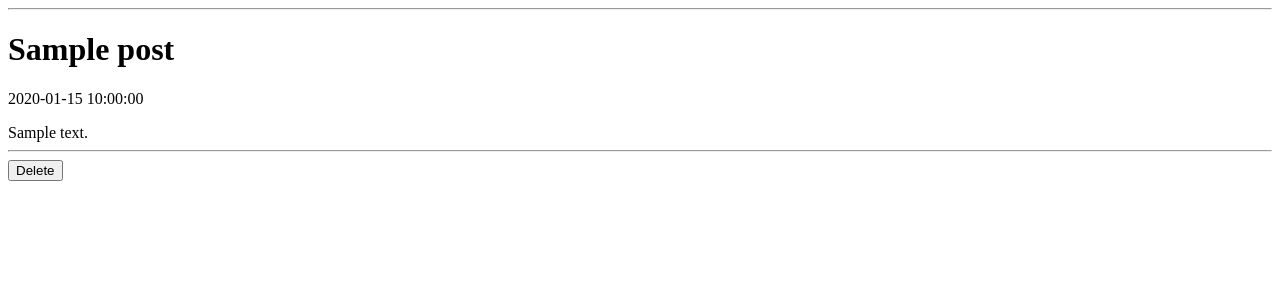
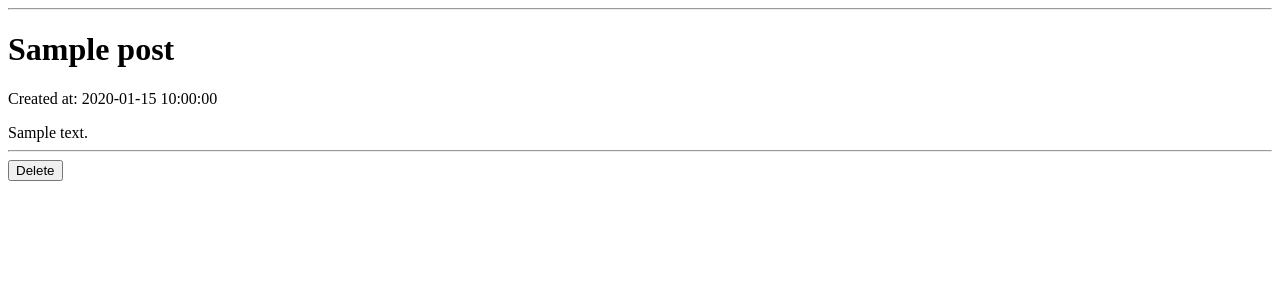
Before and after one commit to jorgeav527/202601-206V, a Flask app: template templates/post/single.html in a window 1280 px wide. Shown: the part 26-326 px from the top of the page. Run offline with Flask 3, Linux system fonts and the light colour scheme; the template is opened without the code that fills it: most values are stand-ins (such as "Sample title", 1, 10 or a date in 2020).

Commit message:
:missing created

```diff
--- a/init_db.py
+++ b/init_db.py
@@ -8,7 +8,7 @@ DROP TABLE IF EXISTS posts;
 
 CREATE TABLE posts (
     id INTEGER PRIMARY KEY AUTOINCREMENT,
-    created TIMESTAMP NOT NULL DEFAULT CURRENT_TIMESTAMP,
+    created_at TIMESTAMP NOT NULL DEFAULT CURRENT_TIMESTAMP,
     title TEXT NOT NULL,
     content TEXT NOT NULL
 );
--- a/schema.sql
+++ b/schema.sql
@@ -3,7 +3,7 @@ DROP TABLE IF EXISTS posts;
 
 CREATE TABLE posts (
     id INTEGER PRIMARY KEY AUTOINCREMENT,
-    created TIMESTAMP NOT NULL DEFAULT CURRENT_TIMESTAMP,
+    created_at TIMESTAMP NOT NULL DEFAULT CURRENT_TIMESTAMP,
     title TEXT NOT NULL,
     content TEXT NOT NULL
 );
--- a/templates/post/list.html
+++ b/templates/post/list.html
@@ -15,6 +15,7 @@
                     <th>ID</th>
                     <th>Title</th>
                     <th>Content</th>
+                    <th>Created At</th>
                     <th>Actions</th>
                 </tr>
             </thead>
@@ -26,6 +27,7 @@
                     </td>
                     <td>{{ post['title'] }}</td>
                     <td>{{ post['content'] }}</td>
+                    <td>{{ post['created_at'] }}</td>
                     <td>
                         <a href="{{ url_for('edit', id=post['id']) }}"><button>Update</button></a>
                         <button hx-delete="{{ url_for('delete', id=post['id']) }}">Delete</button>
--- a/templates/post/single.html
+++ b/templates/post/single.html
@@ -1,10 +1,8 @@
 {% extends "base.html" %}
-
 {% block title %}{{ post['title'] }}{% endblock %}
-
 {% block content %}
     <h1>{{ post['title'] }}</h1>
-    <p>{{ post['created'] }}</p>
+    <p>Created at: {{ post['created_at'] }}</p>
     <div>{{ post['content'] }}</div>
     <hr>
     <form action="{{ url_for('delete', id=post['id']) }}" method="POST">
```
